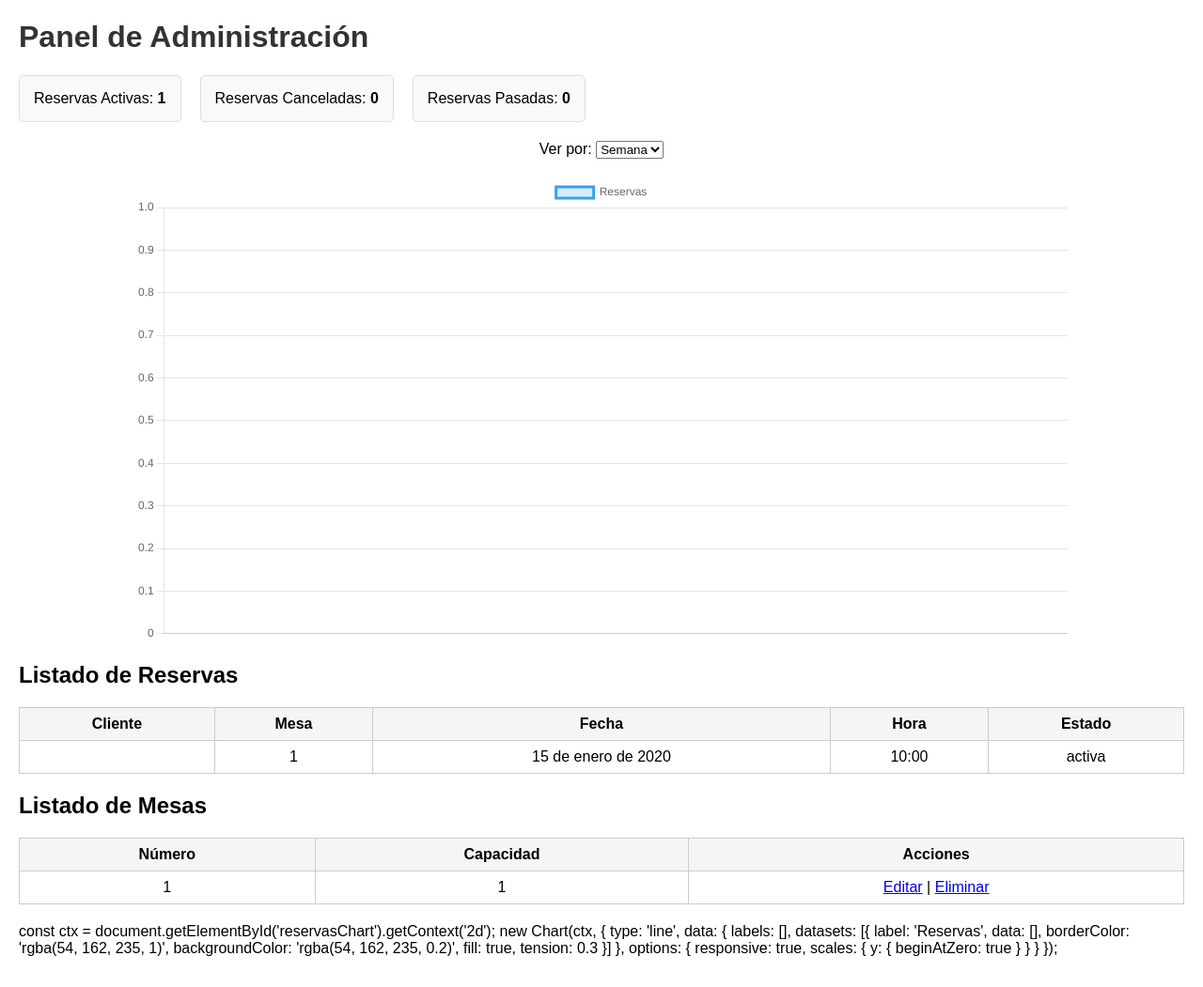
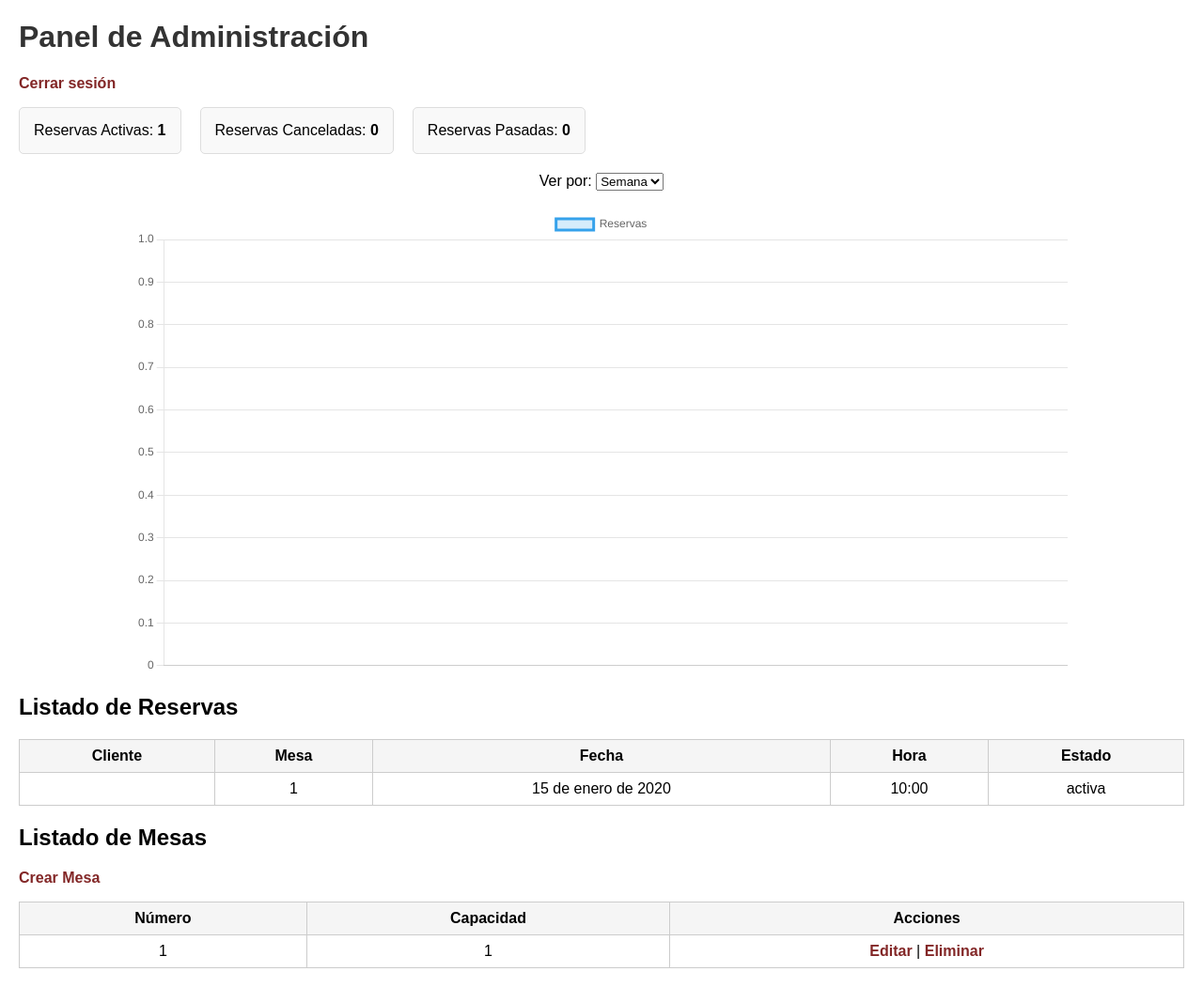
Before and after one commit to JGMoony/Rapsodia, a Django app: page /reservations/admin-dashboard/ in a window 1280 px wide. Shown: the whole page at 94% size. Before the commit the page ends 1018 px from the top, so only its background shows below. Run offline with Django 5.2, Linux system fonts and the light colour scheme; a user stored in the database is signed in; tables that the repository leaves empty hold one stand-in row (values such as "Sample post").

Commit message:
panel de administrador funcional

```diff
--- a/Rapsodia/urls.py
+++ b/Rapsodia/urls.py
@@ -8,4 +8,5 @@ urlpatterns = [
     path('users/', include('users.urls')),
     path('reservations/', include('reservations.urls')),
     path('administration/', include('administration.urls')),
+
 ]
--- a/templates/reservations/admin_dashboard.html
+++ b/templates/reservations/admin_dashboard.html
@@ -15,10 +15,14 @@
     .stat-box { padding: 15px; background: #f9f9f9; border: 1px solid #ddd; border-radius: 5px; }
     .chart-container { width: 80%; margin: auto; }
     .filter-form { text-align: center; margin-bottom: 20px; }
+    a { color: #822626; text-decoration: none; font-weight: bold; }
+    a:hover { color: #690202; text-decoration: underline; }
   </style>
 </head>
 <body>
   <h1>Panel de Administración</h1>
+  <!-- Botón de cerrar sesión -->
+  <p><a href="{% url 'login' %}">Cerrar sesión</a></p>
 
   <!-- Estadísticas -->
   <div class="stats">
@@ -74,6 +78,7 @@
 
   <!-- Listado de mesas -->
   <h2>Listado de Mesas</h2>
+  <p><a href="{% url 'mesa_create' %}" class="btn btn-primary">Crear Mesa</a></p>
   <table>
     <thead>
       <tr>
@@ -88,9 +93,9 @@
         <td>{{ mesa.numero }}</td>
         <td>{{ mesa.capacidad }}</td>
         <td>
-  <a href="{% url 'mesa_edit' mesa.id %}">Editar</a> |
-  <a href="{% url 'mesa_delete' mesa.id %}">Eliminar</a>
-</td>
+          <a href="{% url 'mesa_edit' mesa.id %}">Editar</a> |
+          <a href="{% url 'mesa_delete' mesa.id %}">Eliminar</a>
+        </td>
       </tr>
       {% empty %}
       <tr>
@@ -101,39 +106,16 @@
   </table>
 
   <!-- Script del gráfico -->
-
-    const ctx = document.getElementById('reservasChart').getContext('2d');
-    new Chart(ctx, {
-      type: 'line',
-      data: {
-        labels: {{ labels|safe }},
-        datasets: [{
-          label: 'Reservas',
-          data: {{ data|safe }},
-          borderColor: 'rgba(54, 162, 235, 1)',
-          backgroundColor: 'rgba(54, 162, 235, 0.2)',
-          fill: true,
-          tension: 0.3
-        }]
-      },
-      options: {
-        responsive: true,
-        scales: {
-          y: { beginAtZero: true }
-        }
-      }
-    });
-  <!-- Script del gráfico -->
 <script>
   const ctx = document.getElementById('reservasChart').getContext('2d');
 
   new Chart(ctx, {
     type: 'line',
     data: {
-      labels: JSON.parse('{{ labels|escapejs }}'),   // ✅ se asegura de ser array válido
+      labels: JSON.parse('{{ labels|escapejs }}'),
       datasets: [{
         label: 'Reservas',
-        data: JSON.parse('{{ data|escapejs }}'),     // ✅ igual aquí
+        data: JSON.parse('{{ data|escapejs }}'),
         borderColor: 'rgba(54, 162, 235, 1)',
         backgroundColor: 'rgba(54, 162, 235, 0.2)',
         fill: true,
@@ -148,7 +130,5 @@
     }
   });
 </script>
-
-
 </body>
 </html>
```
Also changed, not shown: users/views.py (+9 -2 lines).
